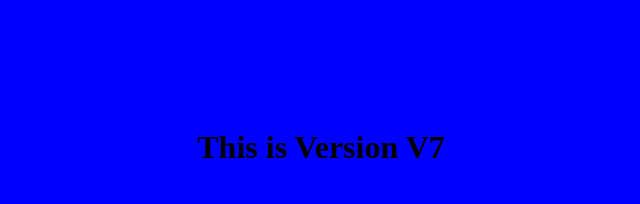
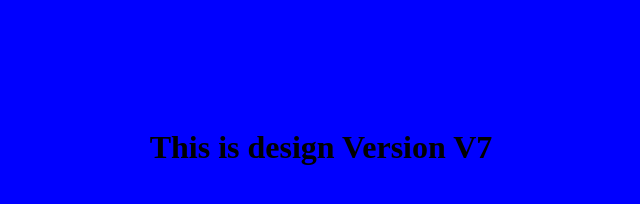
Before and after one commit to dipeshdabholkar333-design/myrepo, a plain HTML site: page index.html in a window 1280 px wide. Shown: the whole page, without its empty margins (319-959 px from the left). Drawn offline with Linux system fonts and the light colour scheme.

Commit message:
h1 changed

```diff
--- a/index.html
+++ b/index.html
@@ -8,6 +8,6 @@
     <title>Document</title>
 </head>
 <body>
-    <h1>This is Version V7</h1>
+    <h1>This is design Version V7</h1>
 </body>
 </html>
```
